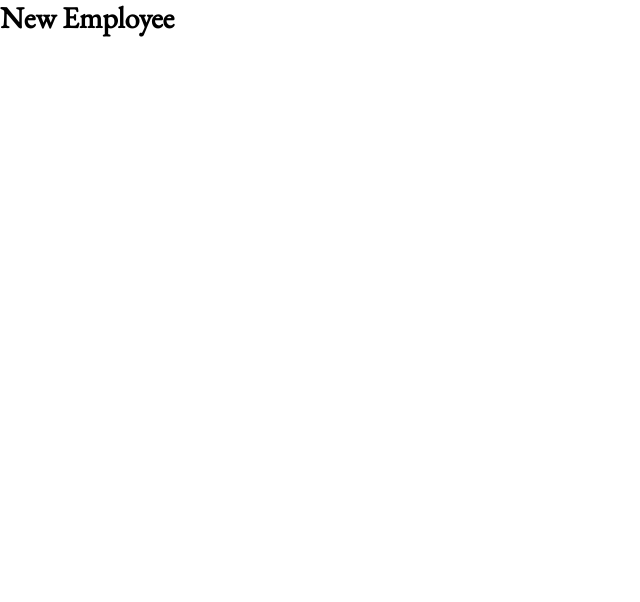
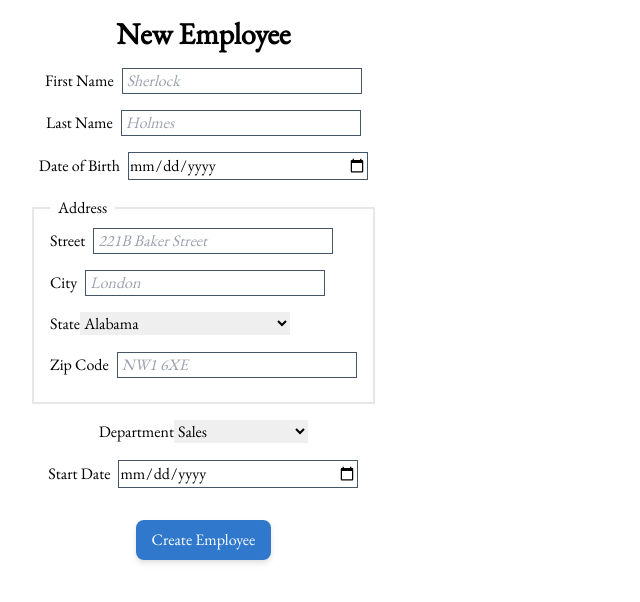
Before and after one commit to miervaldis42/oc-p14-hrnet, a Next.js app: page /authenticated/employees/new in a window 1280 px wide. Shown: the top 602 px of the page, without its empty margins (0-640 px from the left). Built offline with nearby package versions, Linux system fonts and the light colour scheme.

Commit message:
refactor (client) : 'New Employee' Page Update
- Add a section to regroup the page content to ease the overall styling of the project in the near future
- Add the `<Form>` component to make the page look & feel closer to the previous webiste version

```diff
--- a/src/app/authenticated/employees/new/page.tsx
+++ b/src/app/authenticated/employees/new/page.tsx
@@ -1,5 +1,6 @@
 // Components
 import DynamicHeading from "@components/DynamicHeading/index";
+import Form from "@components/Form";
 
 /**
  * 'New Employee' Page
@@ -8,7 +9,13 @@ import DynamicHeading from "@components/DynamicHeading/index";
  * @returns {JSX.Element} Page
  */
 function Page(): JSX.Element {
-  return <DynamicHeading type="h2">New Employee</DynamicHeading>;
+  return (
+    <section className="my-4 mx-8">
+      <DynamicHeading type="h2">New Employee</DynamicHeading>
+
+      <Form />
+    </section>
+  );
 }
 
 export default Page;
```
